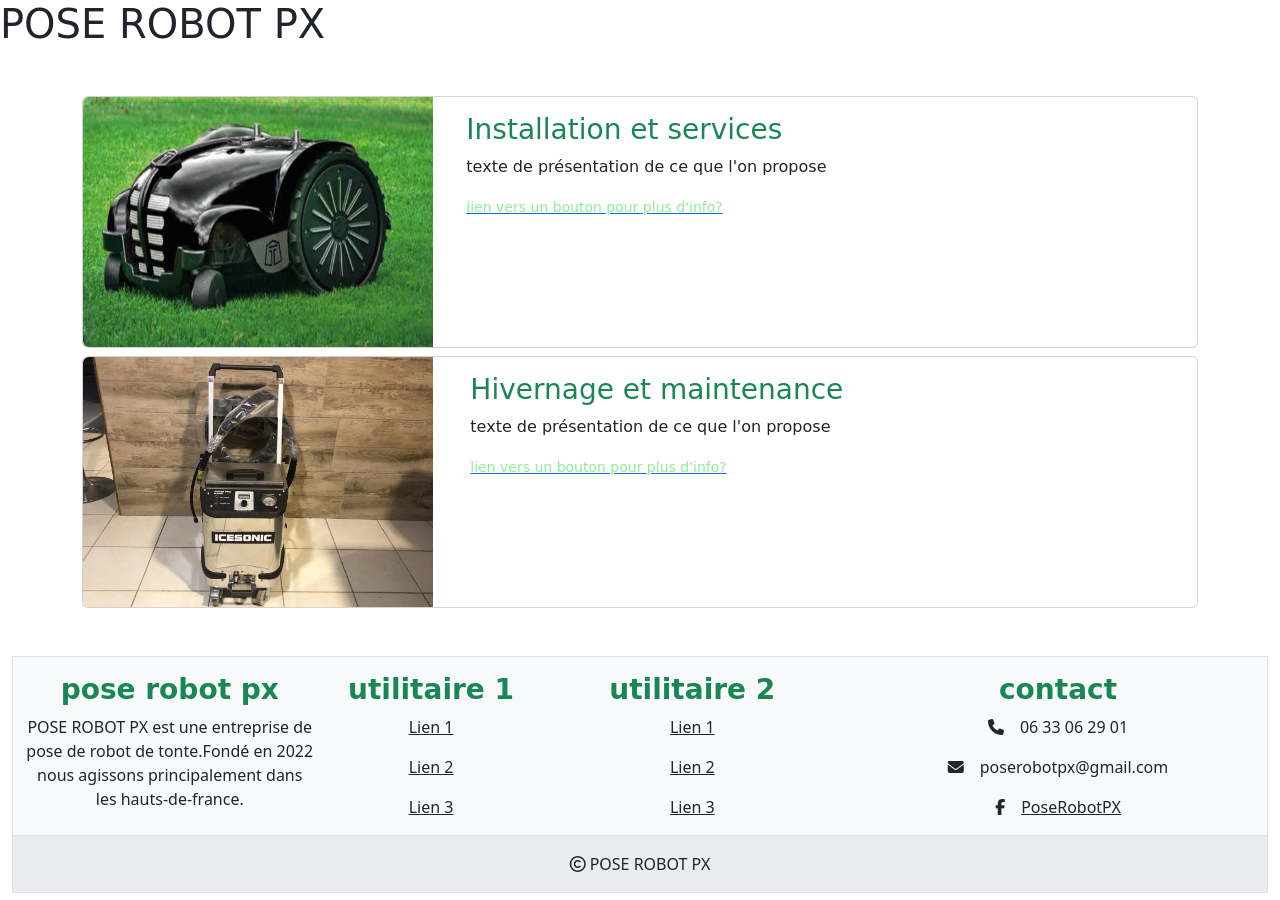
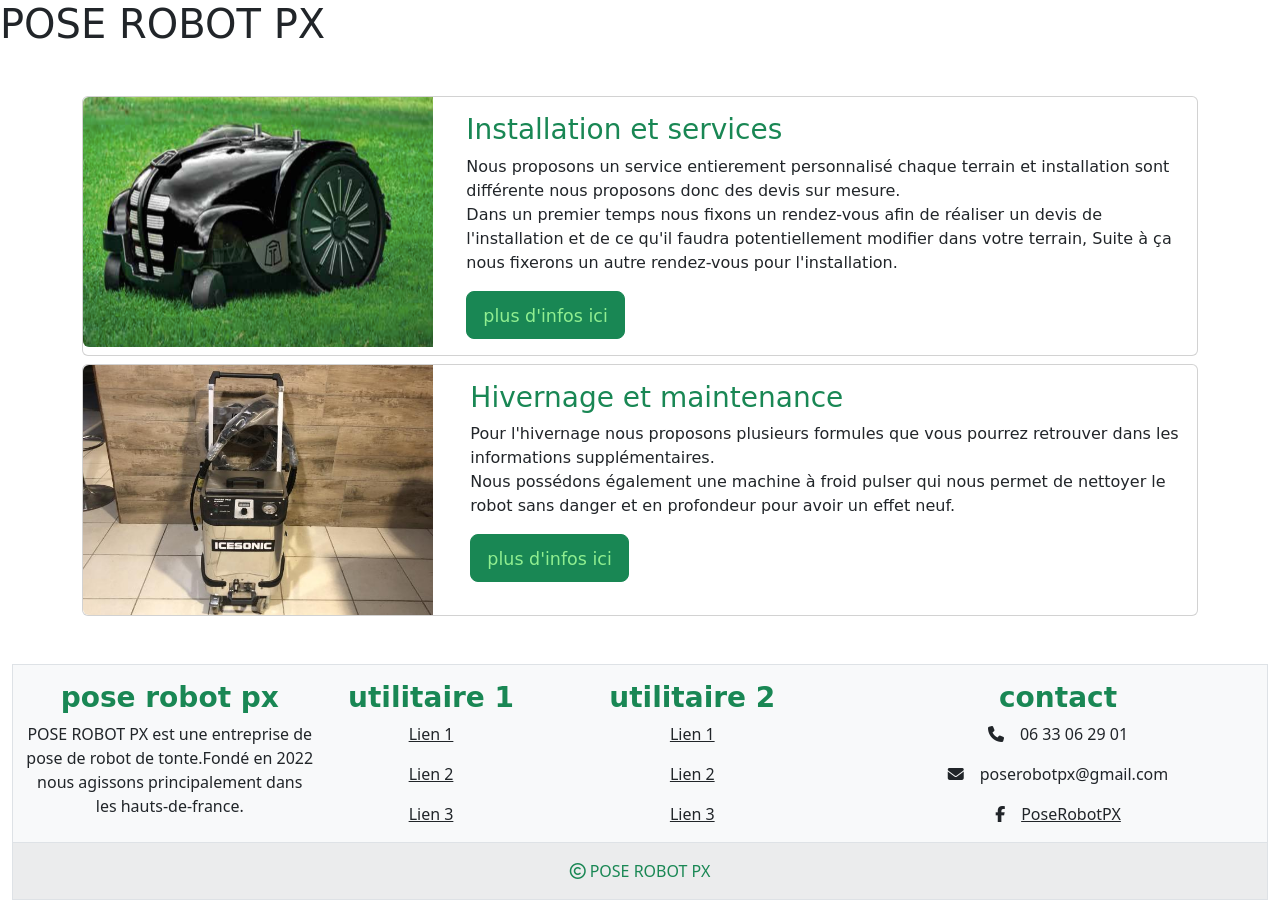
Before and after one commit to DamienPoix/prpx, a PHP site: page / in a window 1280 px wide. Shown: the part 56-956 px from the top of the page. Run offline with PHP 8.4, Linux system fonts and the light colour scheme; some libraries are stand-ins or nearby versions; some web fonts are replaced.

Commit message:
début présentation

```diff
--- a/index.php
+++ b/index.php
@@ -12,8 +12,12 @@ include_once path::getViewsPath().'header.php';
                 </div>
                 <div class="col-8 card-body">
                     <h3 class="card-title text-success">Installation et services</h3>
-                    <p class="card-text">texte de présentation de ce que l'on propose</p>
-                    <a class="card-text"><small class="lightgreen">lien vers un bouton pour plus d'info?</small></a>
+                    <p class="card-text">
+                        Nous proposons un service entierement personnalisé chaque terrain et installation sont différente nous proposons donc des devis sur mesure.
+                        </br>Dans un premier temps nous fixons un rendez-vous afin de réaliser un devis de l'installation et de ce qu'il faudra potentiellement modifier dans votre terrain,
+                        Suite à ça nous fixerons un autre rendez-vous pour l'installation.
+                    </p>
+                    <a href="#" class="btn btn-lg btn-success card-text"><small class="lightgreen">plus d'infos ici</small></a>
                 </div>
             </div>
         </div>
@@ -24,8 +28,11 @@ include_once path::getViewsPath().'header.php';
                 </div>
                 <div class="col-8 card-body">
                     <h3 class="card-title text-success">Hivernage et maintenance</h3>
-                    <p class="card-text">texte de présentation de ce que l'on propose</p>
-                    <a class="card-text"><small class="lightgreen">lien vers un bouton pour plus d'info?</small></a>
+                    <p class="card-text">
+                        Pour l'hivernage nous proposons plusieurs formules que vous pourrez retrouver dans les informations supplémentaires.
+                        </br>Nous possédons également une machine à froid pulser qui nous permet de nettoyer le robot sans danger et en profondeur pour avoir un effet neuf.
+                    </p>
+                    <a href="#" class="btn btn-lg btn-success card-text"><small class="lightgreen">plus d'infos ici</small></a>
                 </div>
             </div>
         </div>
--- a/views/footer.php
+++ b/views/footer.php
@@ -25,7 +25,7 @@
                         </div>
                     </div>
                     <div class="row border-top" style="background-color: rgba(0, 0, 0, 0.05)">
-                        <p class="col-12 black mt-3"><i class="fa-regular fa-copyright me-1 cr-footer"></i>POSE ROBOT PX</p>
+                        <p class="col-12 black mt-3 text-success"><i class="fa-regular fa-copyright me-1 cr-footer"></i>POSE ROBOT PX</p>
                     </div>
                 </div>
             </footer>
```
